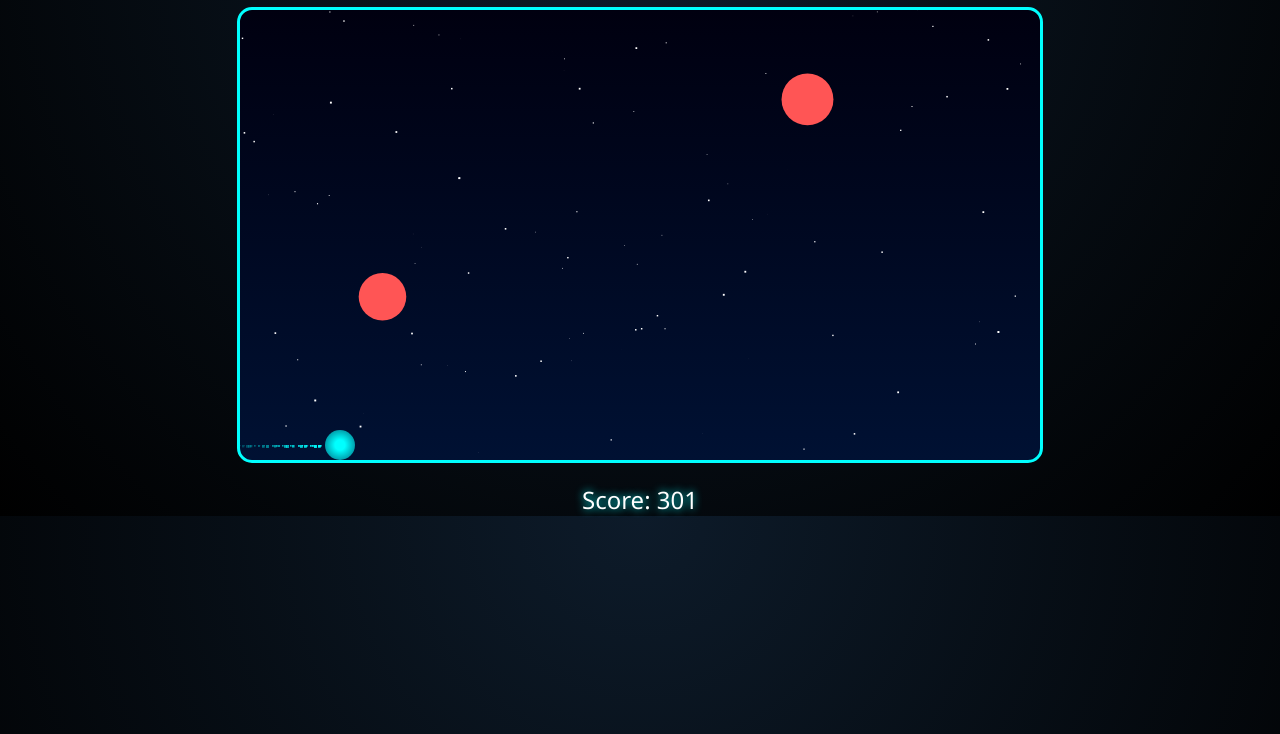
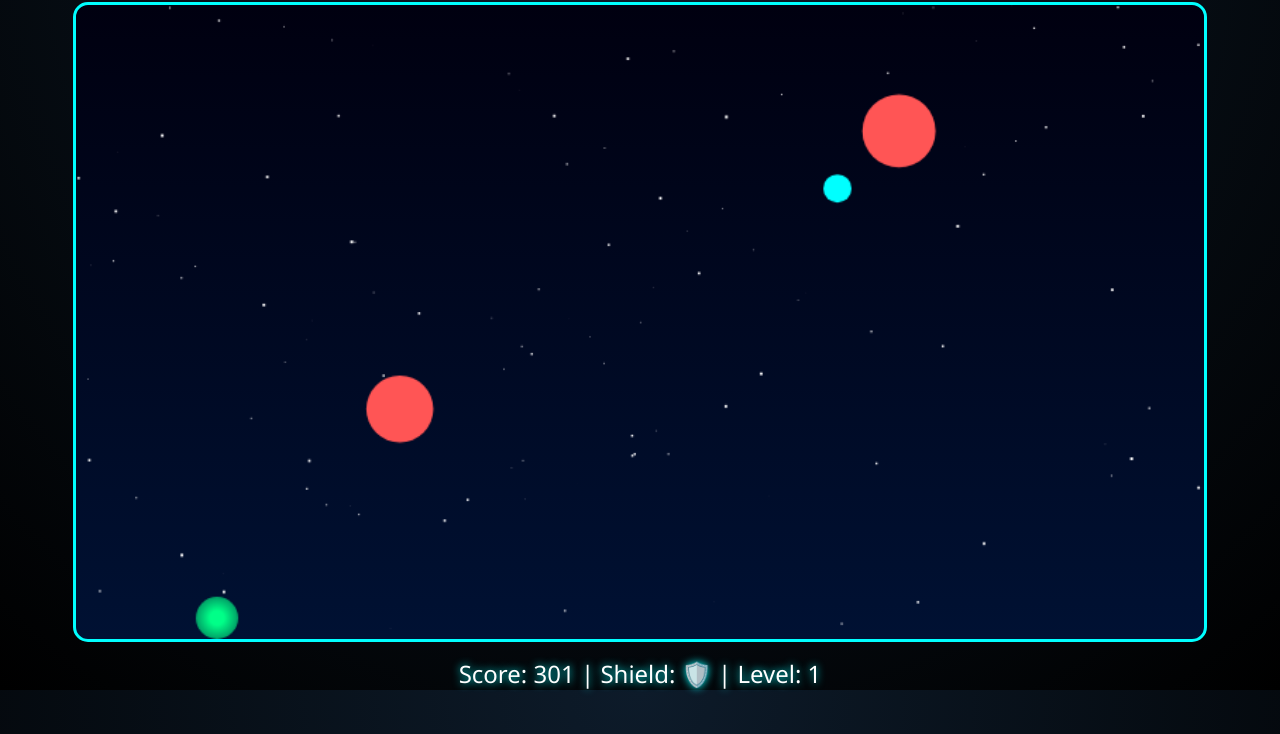
Before and after one commit to sduwhv/sduwhv.github.io, a plain HTML site: page sky.html in a window 1280 px wide. Shown: the part 66-800 px from the top of the page. Drawn offline with Linux system fonts and the light colour scheme.

Commit message:
Update sky.html

```diff
--- a/sky.html
+++ b/sky.html
@@ -2,8 +2,8 @@
 <html lang="en">
 <head>
 <meta charset="UTF-8" />
-<meta name="viewport" content="width=device-width, initial-scale=1.0" />
-<title>🌌 Sky Rider: Infinite Flight</title>
+<meta name="viewport" content="width=device-width, initial-scale=1.0, user-scalable=no" />
+<title>🌌 Sky Rider Deluxe – Mobile Edition</title>
 <style>
   * { box-sizing: border-box; margin: 0; padding: 0; }
   body {
@@ -12,6 +12,8 @@
     font-family: 'Segoe UI', sans-serif;
     color: #fff;
     text-align: center;
+    user-select: none;
+    touch-action: manipulation;
   }
   h1 {
     margin-top: 10px;
@@ -20,9 +22,11 @@
   canvas {
     background: linear-gradient(to bottom, #000010, #001133);
     display: block;
-    margin: 20px auto;
+    margin: 15px auto;
     border: 3px solid #00ffff;
     border-radius: 15px;
+    max-width: 100vw;
+    height: 80vh;
   }
   #score {
     font-size: 1.5em;
@@ -32,89 +36,95 @@
 </style>
 </head>
 <body>
-<h1>🌌 Sky Rider: Infinite Flight</h1>
+<h1>🌌 Sky Rider Deluxe</h1>
 <canvas id="gameCanvas" width="800" height="450"></canvas>
-<div id="score">Score: 0</div>
+<div id="score">Score: 0 | Shield: ❌</div>
 
 <script>
-// Setup
+// === Setup ===
 const canvas = document.getElementById("gameCanvas");
 const ctx = canvas.getContext("2d");
+let w = canvas.width;
+let h = canvas.height;
 
-let player = { x: 100, y: 200, r: 15, dy: 0 };
+let player = { x: 100, y: 200, r: 15, dy: 0, shield: false, shieldTimer: 0 };
 let gravity = 0.3;
 let lift = -7;
 let meteors = [];
 let particles = [];
+let powerups = [];
 let stars = [];
 let score = 0;
 let speed = 4;
+let level = 1;
 let gameOver = false;
+let boss = null;
+let bossHP = 0;
+let bgSpeed = 0.5;
 
-// Sounds
-const flapSound = new Audio("https://cdn.pixabay.com/download/audio/2021/09/20/audio_9561c8f70b.mp3?filename=jump-1-8113.mp3");
+// === Sounds ===
+const jumpSound = new Audio("https://cdn.pixabay.com/download/audio/2021/09/20/audio_9561c8f70b.mp3?filename=jump-1-8113.mp3");
 const hitSound = new Audio("https://cdn.pixabay.com/download/audio/2022/03/15/audio_288b302fd4.mp3?filename=hit-3-89705.mp3");
+const powerSound = new Audio("https://cdn.pixabay.com/download/audio/2022/03/15/audio_444a8a5553.mp3?filename=pickup-94504.mp3");
+const bossSound = new Audio("https://cdn.pixabay.com/download/audio/2023/04/11/audio_9b28b7f969.mp3?filename=boss-battle-147123.mp3");
 const bgMusic = new Audio("https://cdn.pixabay.com/download/audio/2023/06/14/audio_39e5794d7f.mp3?filename=game-music-loop-141081.mp3");
 bgMusic.loop = true;
 bgMusic.volume = 0.4;
 bgMusic.play();
 
-// Controls
-document.addEventListener("keydown", e => {
-  if (e.code === "Space") {
-    player.dy = lift;
-    flapSound.currentTime = 0;
-    flapSound.play();
-  }
-});
+// === Controls ===
+document.addEventListener("keydown", e => { if (e.code === "Space") flyUp(); });
+canvas.addEventListener("touchstart", flyUp);
 
-// Generate background stars
-for (let i = 0; i < 100; i++) {
-  stars.push({
-    x: Math.random() * canvas.width,
-    y: Math.random() * canvas.height,
-    size: Math.random() * 2,
-    speed: Math.random() * 0.5 + 0.2
-  });
+function flyUp() {
+  player.dy = lift;
+  jumpSound.currentTime = 0;
+  jumpSound.play();
 }
 
-// Generate meteors
+// === Stars (Background) ===
+for (let i = 0; i < 120; i++) {
+  stars.push({ x: Math.random() * w, y: Math.random() * h, size: Math.random() * 2, speed: Math.random() * 0.6 + 0.2 });
+}
+
+// === Functions ===
 function spawnMeteor() {
-  if (Math.random() < 0.03) {
-    meteors.push({
-      x: canvas.width + 20,
-      y: Math.random() * canvas.height,
-      r: 10 + Math.random() * 20,
-      dx: speed + Math.random() * 3
-    });
+  if (Math.random() < 0.03 + level * 0.002) {
+    meteors.push({ x: w + 20, y: Math.random() * h, r: 10 + Math.random() * 20, dx: speed + Math.random() * 2 });
   }
 }
 
-// Draw stars with parallax
-function drawStars() {
+function spawnPowerUp() {
+  if (Math.random() < 0.005) {
+    powerups.push({ x: w + 20, y: Math.random() * h, r: 10, dx: 4 });
+  }
+}
+
+function spawnBoss() {
+  boss = { x: w - 100, y: 100, w: 100, h: 80, dx: 2, dy: 2, HP: 20 + level * 10 };
+  bossHP = boss.HP;
+  bossSound.play();
+}
+
+function drawBackground() {
   ctx.fillStyle = "white";
   stars.forEach(s => {
     ctx.fillRect(s.x, s.y, s.size, s.size);
     s.x -= s.speed;
-    if (s.x < 0) s.x = canvas.width;
+    if (s.x < 0) s.x = w;
   });
 }
 
-// Draw player (glowing ship)
 function drawPlayer() {
   const grad = ctx.createRadialGradient(player.x, player.y, 5, player.x, player.y, 30);
-  grad.addColorStop(0, "#00ffff");
+  grad.addColorStop(0, player.shield ? "#00ff88" : "#00ffff");
   grad.addColorStop(1, "#001133");
   ctx.fillStyle = grad;
   ctx.beginPath();
   ctx.arc(player.x, player.y, player.r, 0, Math.PI * 2);
   ctx.fill();
-
-  // Tail flame particles
-  particles.push({ x: player.x - 20, y: player.y, size: Math.random() * 3, alpha: 1 });
 }
 
-// Draw and update particles
 function drawParticles() {
   for (let i = particles.length - 1; i >= 0; i--) {
     const p = particles[i];
@@ -126,7 +136,6 @@ function drawParticles() {
   }
 }
 
-// Draw meteors
 function drawMeteors() {
   ctx.fillStyle = "#ff5555";
   meteors.forEach(m => {
@@ -136,58 +145,123 @@ function drawMeteors() {
   });
 }
 
-// Update meteors
-function updateMeteors() {
-  meteors.forEach(m => m.x -= m.dx);
-  meteors = meteors.filter(m => m.x + m.r > 0);
+function drawPowerups() {
+  ctx.fillStyle = "#00ffff";
+  powerups.forEach(p => {
+    ctx.beginPath();
+    ctx.arc(p.x, p.y, p.r, 0, Math.PI * 2);
+    ctx.fill();
+  });
 }
 
-// Collision detection
-function checkCollision() {
-  for (let m of meteors) {
+function drawBoss() {
+  if (!boss) return;
+  ctx.fillStyle = "#ff00ff";
+  ctx.fillRect(boss.x, boss.y, boss.w, boss.h);
+  ctx.fillStyle = "#fff";
+  ctx.fillText("BOSS HP: " + boss.HP, boss.x - 20, boss.y - 10);
+}
+
+function checkCollisions() {
+  meteors.forEach((m, i) => {
     let dx = player.x - m.x;
     let dy = player.y - m.y;
     if (Math.sqrt(dx * dx + dy * dy) < player.r + m.r) {
-      hitSound.play();
-      bgMusic.pause();
-      gameOver = true;
-      setTimeout(() => {
-        alert("💀 Game Over! Your Score: " + score);
-        document.location.reload();
-      }, 100);
+      if (player.shield) {
+        meteors.splice(i, 1);
+        player.shield = false;
+      } else {
+        gameOver = true;
+        hitSound.play();
+        bgMusic.pause();
+        bossSound.pause();
+        setTimeout(() => alert("💀 Game Over! Your Score: " + score), 100);
+      }
+    }
+  });
+
+  powerups.forEach((p, i) => {
+    let dx = player.x - p.x;
+    let dy = player.y - p.y;
+    if (Math.sqrt(dx * dx + dy * dy) < player.r + p.r) {
+      player.shield = true;
+      player.shieldTimer = 600;
+      powerSound.play();
+      powerups.splice(i, 1);
+    }
+  });
+
+  if (boss) {
+    if (player.x + player.r > boss.x && player.y > boss.y && player.y < boss.y + boss.h) {
+      if (player.shield) {
+        boss.HP -= 2;
+        if (boss.HP <= 0) {
+          score += 500;
+          boss = null;
+          bossSound.pause();
+        }
+      } else {
+        gameOver = true;
+        hitSound.play();
+        bgMusic.pause();
+        bossSound.pause();
+        setTimeout(() => alert("💀 Game Over! Your Score: " + score), 100);
+      }
     }
   }
 }
 
-// Game loop
+function updateObjects() {
+  player.dy += gravity;
+  player.y += player.dy;
+  if (player.y + player.r > h) player.y = h - player.r;
+  if (player.y - player.r < 0) player.y = player.r;
+
+  meteors.forEach(m => m.x -= m.dx);
+  meteors = meteors.filter(m => m.x + m.r > 0);
+
+  powerups.forEach(p => p.x -= p.dx);
+  powerups = powerups.filter(p => p.x + p.r > 0);
+
+  if (boss) {
+    boss.x -= boss.dx;
+    if (boss.x < w - 200 || boss.x > w - 50) boss.dx *= -1;
+    boss.y += boss.dy;
+    if (boss.y < 50 || boss.y + boss.h > h - 50) boss.dy *= -1;
+  }
+
+  if (player.shield) {
+    player.shieldTimer--;
+    if (player.shieldTimer <= 0) player.shield = false;
+  }
+
+  if (score > level * 500) {
+    level++;
+    speed += 1;
+  }
+}
+
 function loop() {
   if (gameOver) return;
 
-  ctx.clearRect(0, 0, canvas.width, canvas.height);
-
-  drawStars();
+  ctx.clearRect(0, 0, w, h);
+  drawBackground();
   drawMeteors();
+  drawPowerups();
   drawParticles();
   drawPlayer();
-
-  player.dy += gravity;
-  player.y += player.dy;
-
-  if (player.y + player.r > canvas.height) {
-    player.y = canvas.height - player.r;
-    player.dy = 0;
-  }
-  if (player.y - player.r < 0) {
-    player.y = player.r;
-    player.dy = 0;
-  }
+  drawBoss();
 
   spawnMeteor();
-  updateMeteors();
-  checkCollision();
+  spawnPowerUp();
+  if (score > 1000 && !boss) spawnBoss();
+
+  updateObjects();
+  checkCollisions();
 
   score++;
-  document.getElementById("score").innerText = "Score: " + score;
+  document.getElementById("score").innerText =
+    `Score: ${score} | Shield: ${player.shield ? "🛡️" : "❌"} | Level: ${level}`;
 
   requestAnimationFrame(loop);
 }
```
